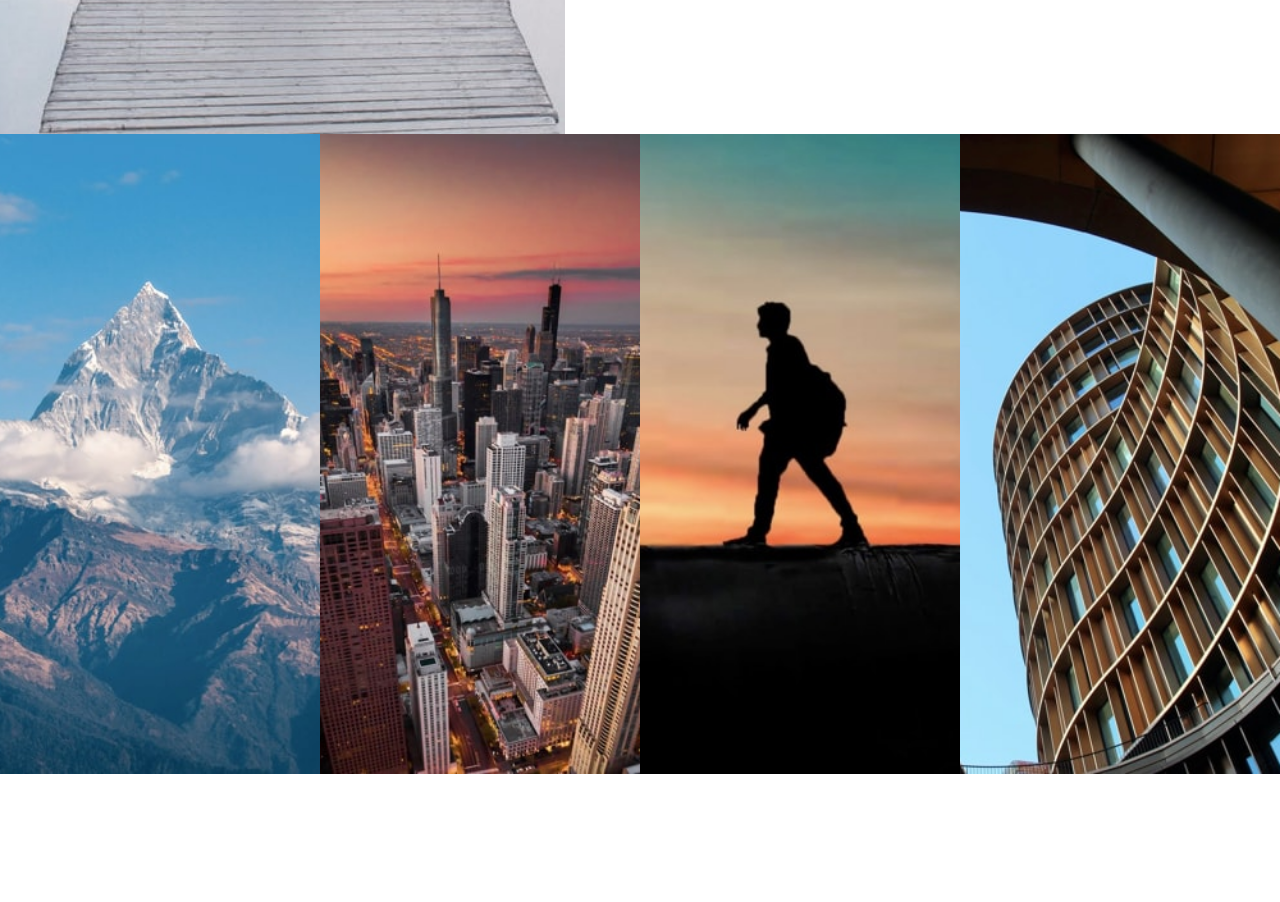
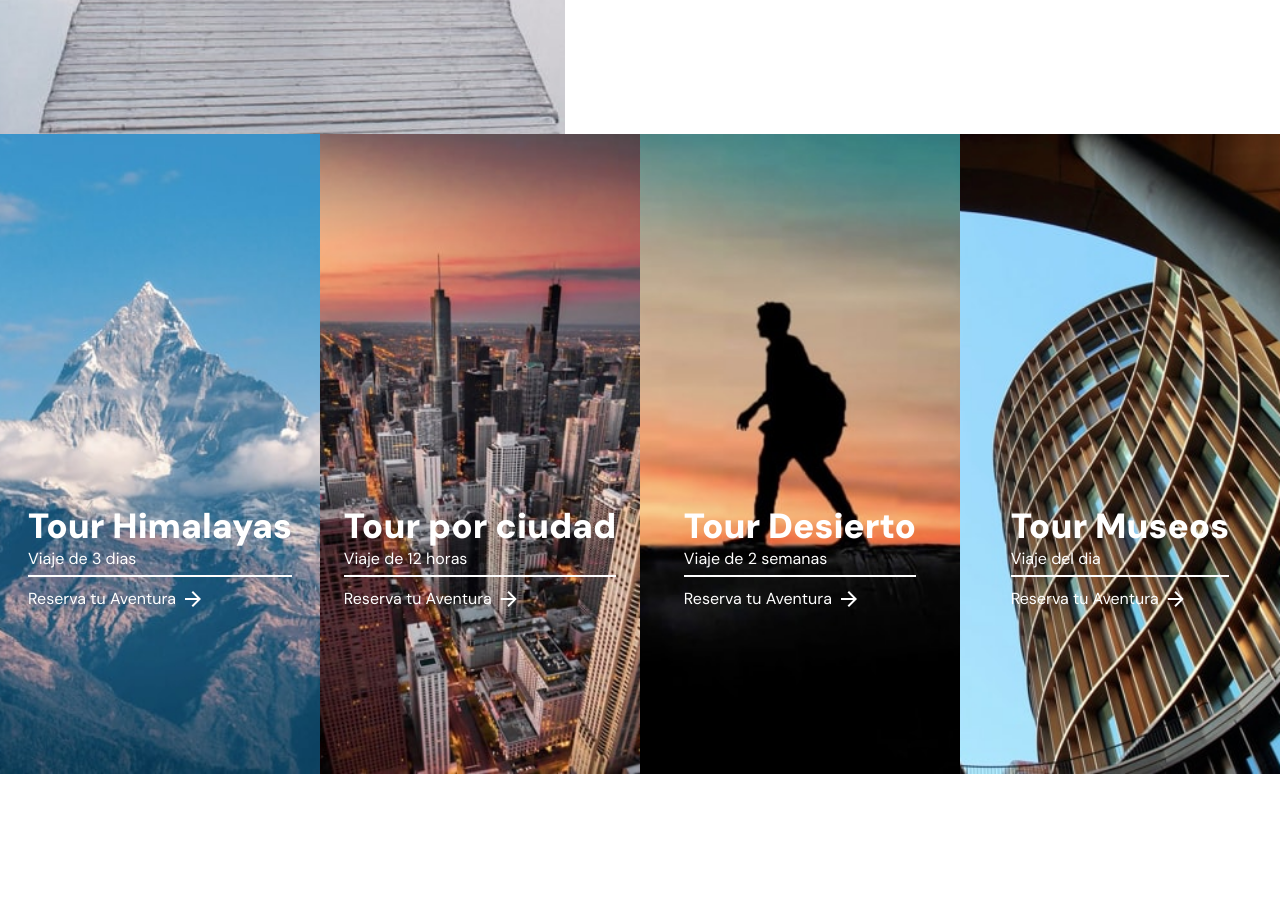
Before and after one commit to MarlonMontenegro/Desaf-o-aprendizaje-2-UDB, a plain HTML site: page index.html in a window 1280 px wide. Shown: the part 1520-2422 px from the top of the page. Drawn offline with nearby package versions, Linux system fonts and the light colour scheme; files whose address does not match are found by name.

Commit message:
Improve design and update content on index page

```diff
--- a/index.html
+++ b/index.html
@@ -100,12 +100,63 @@
           </div>
         </div>
       </section>
+
       <section class="tours">
         <div class="tour-grid">
-          <div class="tour-1"></div>
-          <div class="tour-2"></div>
-          <div class="tour-3"></div>
-          <div class="tour-4"></div>
+          <div class="tour-1">
+            <div class="card-container">
+              <h1>Tour Himalayas</h1>
+              <p>Viaje de 3 dias</p>
+              <div class="line"></div>
+              <div class="card-btn ">
+                <a href="#" class="btn-tour-card">Reserva tu Aventura <span
+                class="material-symbols-outlined arrow">
+                arrow_forward
+              </span></a>
+            </div>
+            </div>
+            <div>
+            </div>
+          </div>
+          <div class="tour-2">
+            <div class="card-container">
+              <h1>Tour por ciudad</h1>
+              <p>Viaje de 12 horas</p>
+              <div class="line"></div>
+              <div class="card-btn ">
+                <a href="#" class="btn-tour-card">Reserva tu Aventura <span
+                class="material-symbols-outlined arrow">
+                arrow_forward
+              </span></a>
+            </div>
+            </div>
+          </div>
+          <div class="tour-3">
+            <div class="card-container">
+              <h1>Tour Desierto</h1>
+              <p>Viaje de 2 semanas</p>
+              <div class="line"></div>
+              <div class="card-btn ">
+                <a href="#" class="btn-tour-card">Reserva tu Aventura <span
+                class="material-symbols-outlined arrow">
+                arrow_forward
+              </span></a>
+            </div>
+            </div>
+          </div>
+          <div class="tour-4">
+            <div class="card-container">
+              <h1>Tour Museos</h1>
+              <p>Viaje del dia</p>
+              <div class="line"></div>
+              <div class="card-btn ">
+                <a href="#" class="btn-tour-card">Reserva tu Aventura <span
+                class="material-symbols-outlined arrow">
+                arrow_forward
+              </span></a>
+            </div>
+            </div>
+          </div>
         </div>
       </section>
       <section class="features">
--- a/style.css
+++ b/style.css
@@ -101,7 +101,8 @@ h2 {
 .arrow {
   transition: transform 0.3s ease;
 }
-.btn-secondary:hover .arrow {
+.btn-secondary:hover .arrow,
+.btn-tour-card:hover .arrow {
   transform: translateX(10px); /* Mueve la flecha hacia la derecha */
 }
 
@@ -281,7 +282,7 @@ h2 {
 /* =====================  Tours  ===================== */
 
 .tours {
-  display: flex;
+  display: grid;
   height: 70vh;
 }
 
@@ -352,19 +353,45 @@ h2 {
 
 .line {
   position: relative;
-  bottom: 60px;
+  bottom: 10px;
   height: 2px;
   width: 100%;
   background-color: var(--pure-white);
 }
 
-.tours-grid-txt .btn-secondary {
+.card-container {
   display: flex;
-  position: relative;
-  bottom: 50px;
+  flex-direction: column;
+  justify-content: end;
+  align-items: self-start;
+  padding-top: 340px;
+}
+
+.card-container h1 {
   color: var(--pure-white);
-  justify-content: flex-start;
+  font-size: 35px;
+  font-weight: 900;
+}
+
+.card-container p {
+  color: var(--pure-white);
+  margin-top: -30px;
+}
+
+.card-btn {
+  display: flex;
+  flex-direction: row;
   align-items: center;
+  justify-content: center;
+}
+
+.card-btn a {
+  color: var(--pure-white);
+  display: flex;
+  flex-direction: row;
+  align-items: center;
+  justify-content: center;
+  gap: 5px;
 }
 
 /* =====================  features  ===================== */
```
Also changed, not shown: assets/img/flight.png, assets/img/support.png, assets/img/tour.png.
